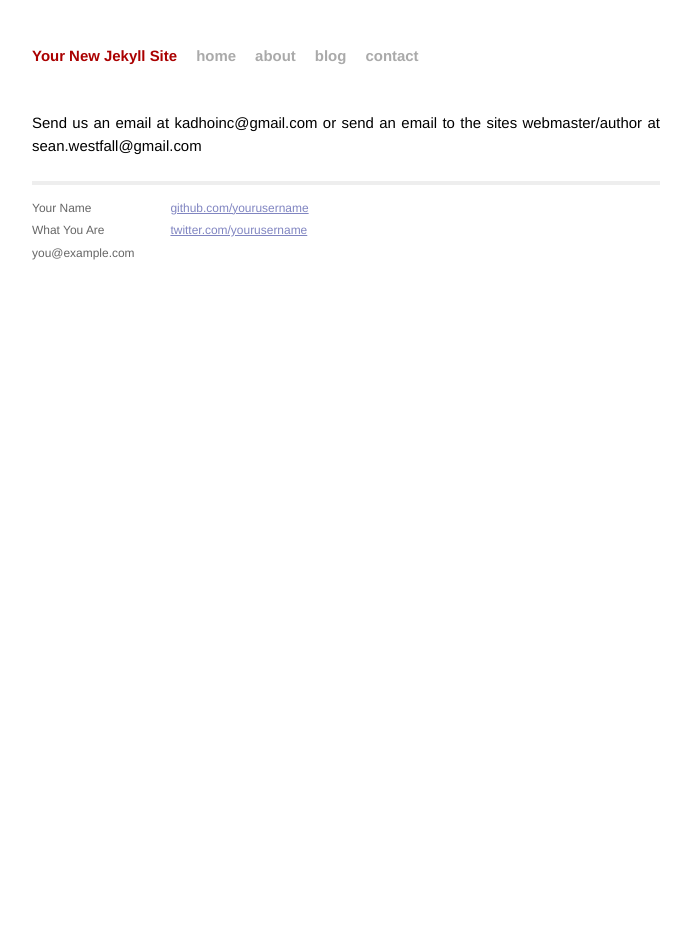
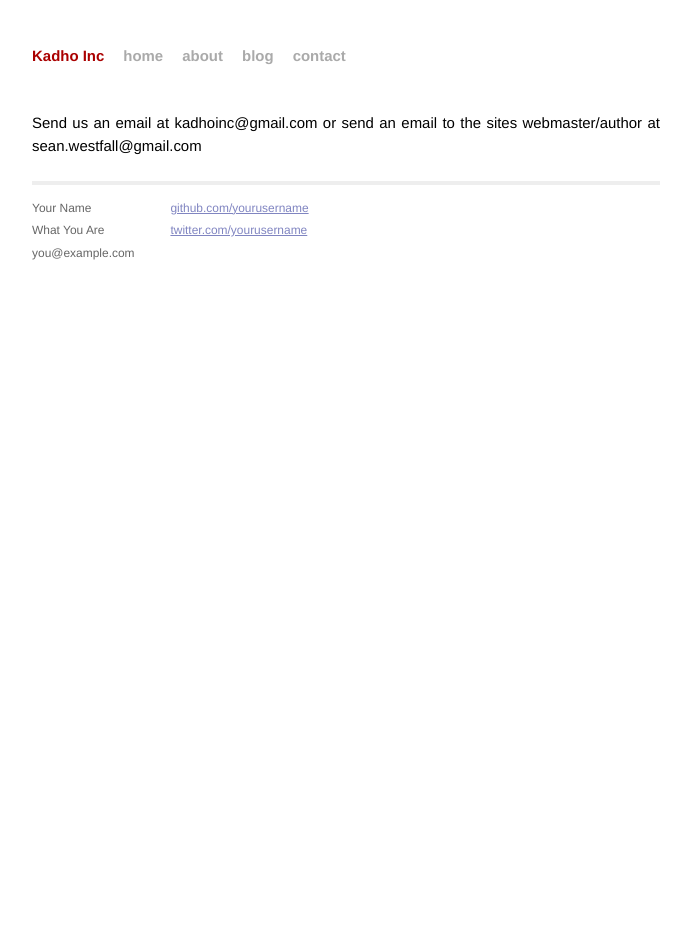
Before and after one commit to kadhoinc/kadhoinc.github.io, a Jekyll site: the page built from contact.html, in a window 1280 px wide. Shown: the whole page, without its empty margins (294-985 px from the left). Built offline with Jekyll 4.4.1, drawn with Linux system fonts in a browser that asks for light colours; Markdown is read by kramdown in place of the engine named in the settings.

Commit message:
changed site name

```diff
--- a/_config.yml
+++ b/_config.yml
@@ -1,3 +1,3 @@
-name: Your New Jekyll Site
+name: Kadho Inc
 markdown: redcarpet
 pygments: true
```
